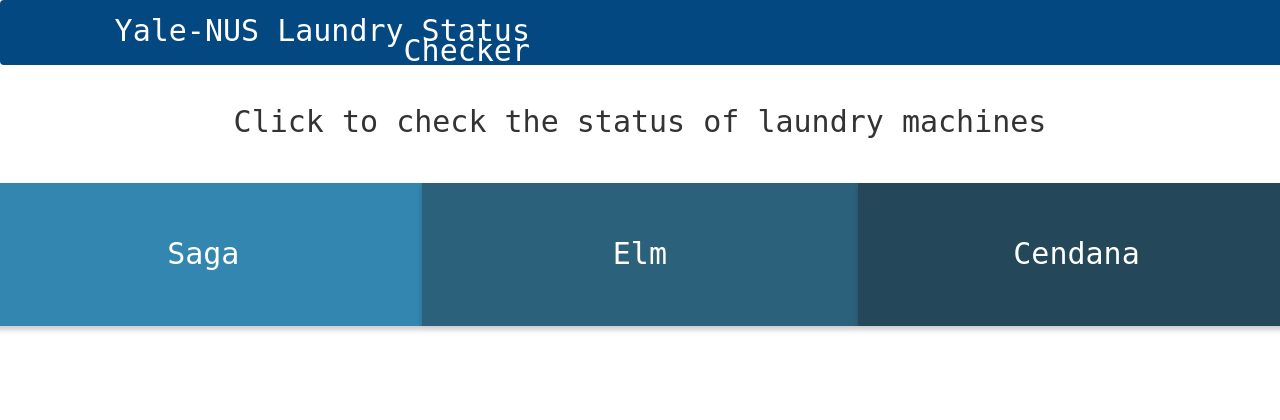
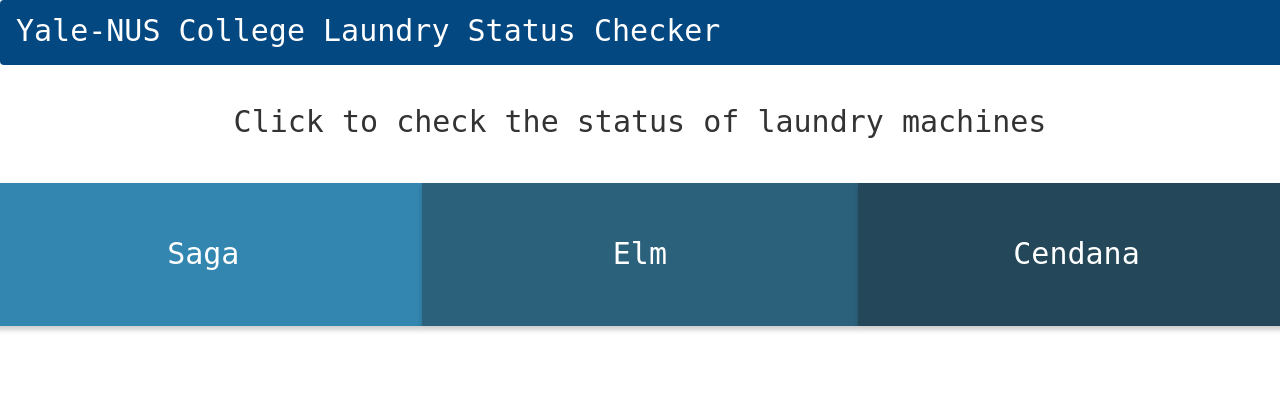
Before and after one commit to sapkotashardul/YNCLaundryViewer-, a Flask app: template app/templates/index.html in a window 1280 px wide. Shown: the top 420 px of the page. Run offline with Flask 2, Linux system fonts and the light colour scheme; the template is opened without the code that fills it, so the values that code supplies are empty; parts of the project's set-up code (start-up, migrations or seed data) failed here and were passed over; some libraries are stand-ins or nearby versions.

Commit message:
updated naming

```diff
--- a/app/templates/index.html
+++ b/app/templates/index.html
@@ -304,8 +304,8 @@ body {
   <!--</button>-->
   <!--<img><img align="left" img src="https://www.yale-nus.edu.sg/wp-content/uploads/2017/02/Mascot-story.jpg" height="65" width="151"></img>-->
   <!--original image 1024 by 441-->
-   <span class="navbar-brand font-weight-normal welcome-msg mx-auto" style="font-family:monospace;font-size: 30px;width: 544px;"><!--334px width original-->
-         Yale-NUS Laundry Status Checker
+   <span class="navbar-brand font-weight-normal welcome-msg mx-auto" style="font-family:monospace;font-size: 30px;width: auto;"><!--334px width original-->
+         Yale-NUS College Laundry Status Checker
    </span>
 </nav>
 <!-- <div class="vertical-center"> -->
```
